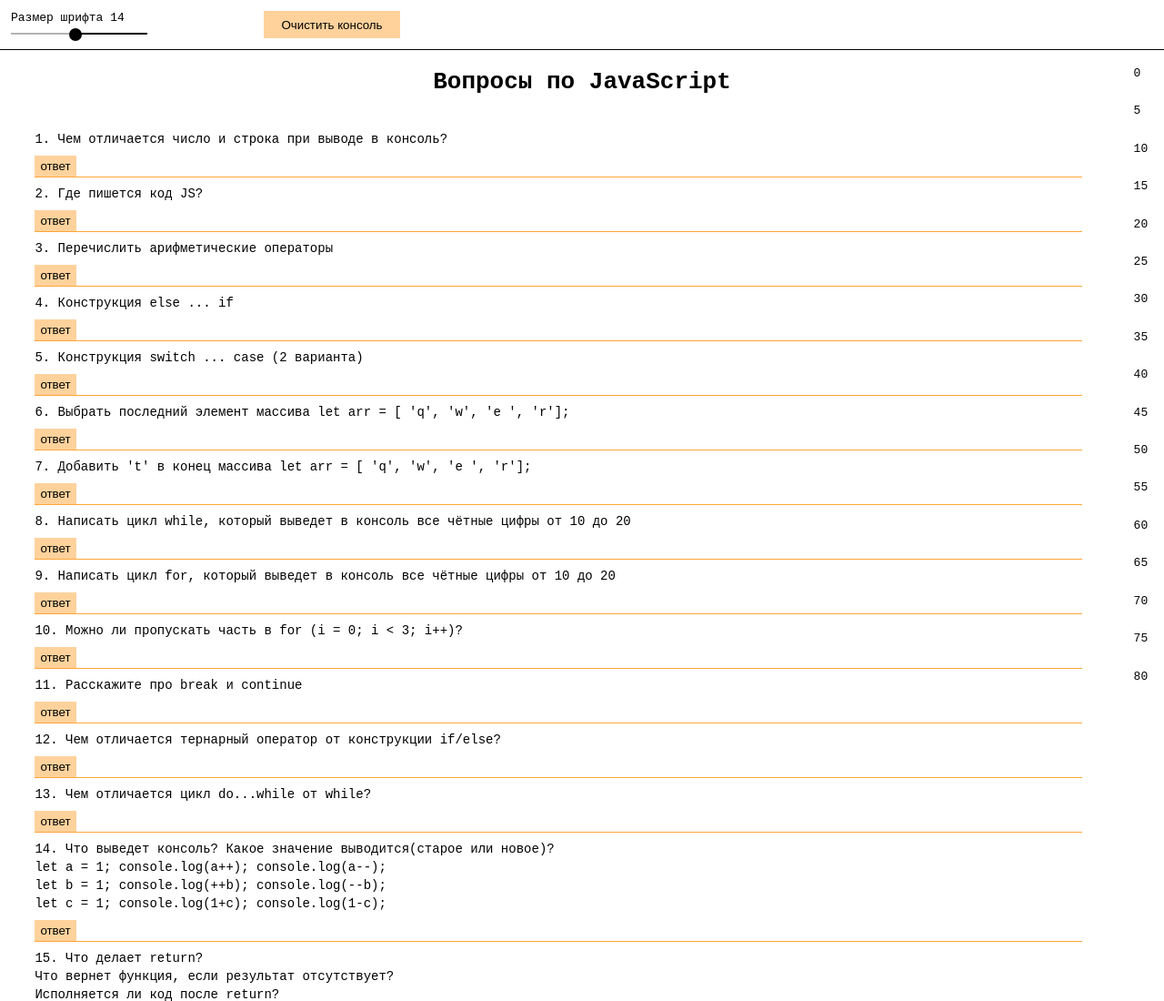
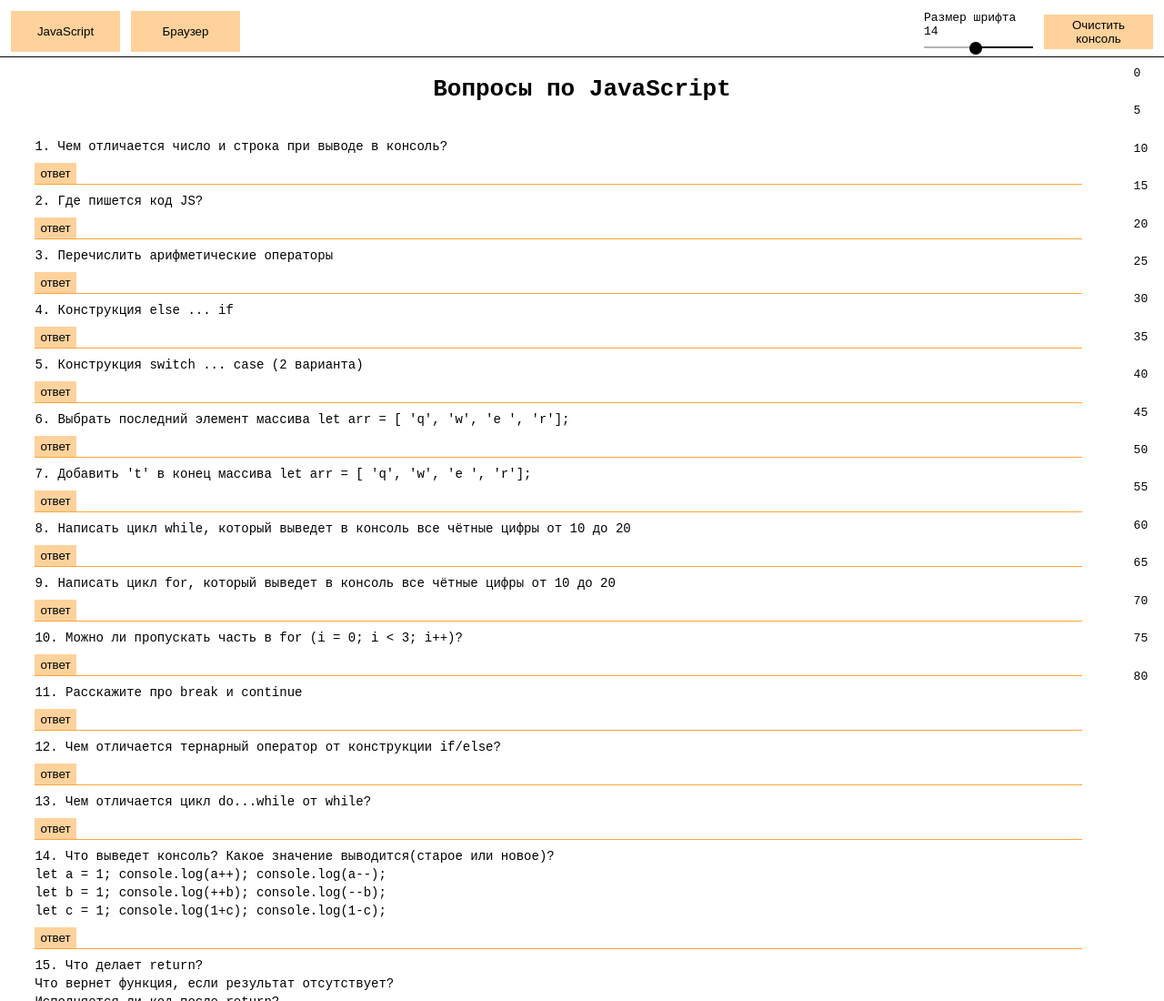
Before and after one commit to ps-fedorova/questions-for-js, a website built with webpack: page src/index.html in a window 1280 px wide. Shown: the top 1100 px of the page at 91% size. Built offline with nearby package versions, Linux system fonts and the light colour scheme.

Commit message:
feat: add buttons

```diff
--- a/src/index.html
+++ b/src/index.html
@@ -12,11 +12,18 @@
 <body class="body">
 
 <section class="dashBoard">
-  <form>
-    <label for="fontSize" id="valueFontSize"></label>
-    <input class="fontSize" id="fontSize" max="24" min="5" type="range" value="14">
-  </form>
-  <button id="consoleClear" name="button-consoleClear">Очистить консоль</button>
+  <div class="dashBoard__route">
+    <button id="JS">JavaScript</button>
+    <button id="browser">Браузер</button>
+  </div>
+
+  <div class="dashBoard__item">
+    <form class="dashBoard__fontSize">
+      <label for="fontSize" id="valueFontSize"></label>
+      <input class="fontSize" id="fontSize" max="24" min="5" type="range" value="14">
+    </form>
+    <button id="consoleClear">Очистить консоль</button>
+  </div>
 </section>
 <h1>Вопросы по JavaScript</h1>
 
--- a/src/style.css
+++ b/src/style.css
@@ -12,7 +12,7 @@
 
 html {
   scroll-behavior: smooth;
-  scroll-padding-top: 60px;
+  scroll-padding-top: 68px;
 }
 
 /** {*/
@@ -38,8 +38,9 @@
 
 .dashBoard {
   display: grid;
-  grid-template-columns: repeat(4, 150px);
-  gap: 10vw;
+  justify-content: space-between;
+  grid-template-columns: 1fr 1fr;
+  gap: 10px;
   position: sticky;
   left: 0;
   top: 0;
@@ -47,8 +48,28 @@
   border-bottom: var(--black) solid 1px;
   box-sizing: border-box;
   padding: 12px;
-  width: calc(100vw);
+  width: 100vw;
+  height: 63px;
+}
 
+.dashBoard__route {
+  display: flex;
+}
+
+.dashBoard__item {
+  display: flex;
+  align-items: center;
+  justify-content: flex-end;
+}
+
+.dashBoard__fontSize, #JS {
+  width: 120px;
+}
+
+
+#consoleClear, #browser {
+  width: 120px;
+  margin-left: 12px;
 }
 
 h1 {
@@ -142,10 +163,6 @@
   list-style-type: none;
 }
 
-.navigation-item {
-
-}
-
 .navigation-item-link {
   text-decoration: none;
   color: var(--main);
@@ -179,16 +196,6 @@
 
 button::-moz-focus-inner {
   border: 0;
-}
-
-@media (max-width: 400px) {
-  .dashBoard {
-    display: none;
-  }
-
-  .question-item {
-    width: 100%;
-  }
 }
 
 input[type="range"] {
@@ -234,3 +241,13 @@
   color: var(--black);
   transition: 0.5s color ease;
 }
+
+@media (max-width: 540px) {
+  .dashBoard__item {
+    display: none;
+  }
+
+  .question-item {
+    width: 100%;
+  }
+}
```
